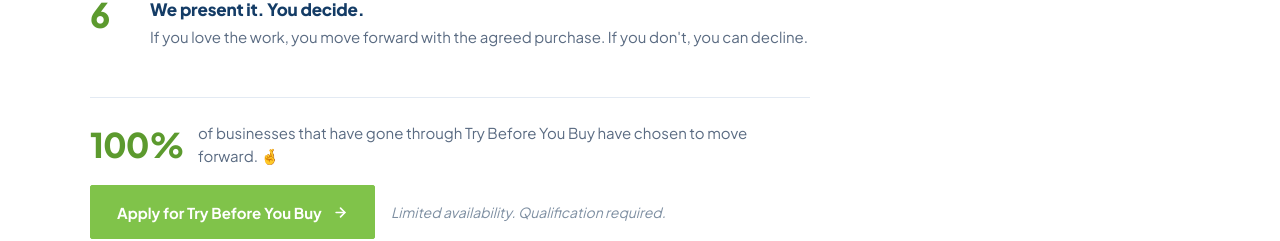
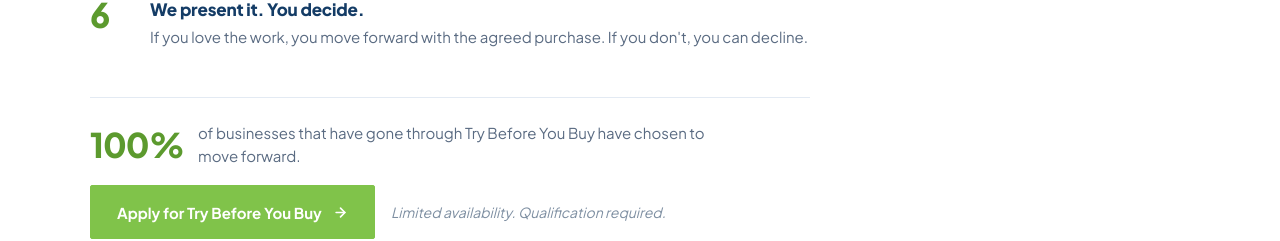
Before and after one commit to imageworksc/we-make-websites-better, a plain HTML site: page index.html in a window 1280 px wide. Shown: the part 3438-3679 px from the top of the page. Drawn offline with Linux system fonts and the light colour scheme.

Commit message:
Try Before You Buy: drop the fingers-crossed emoji

```diff
--- a/index.html
+++ b/index.html
@@ -282,7 +282,7 @@
       </ol>
 
       <div class="wm-tbl__end">
-        <p class="wm-tbl__stat"><b>100%</b><span>of businesses that have gone through Try Before You Buy have chosen to move forward. <span role="img" aria-label="fingers crossed">🤞</span></span></p>
+        <p class="wm-tbl__stat"><b>100%</b><span>of businesses that have gone through Try Before You Buy have chosen to move forward.</span></p>
         <div class="wm-tbl__cta">
           <a class="wm-btn wm-btn--solid" href="#start" data-interest="Try Before You Buy">Apply for Try Before You Buy<svg class="wm-icon" width="15" height="15" aria-hidden="true"><use href="#i-arrow"/></svg></a>
           <span class="wm-btn-note">Limited availability. Qualification required.</span>
```
